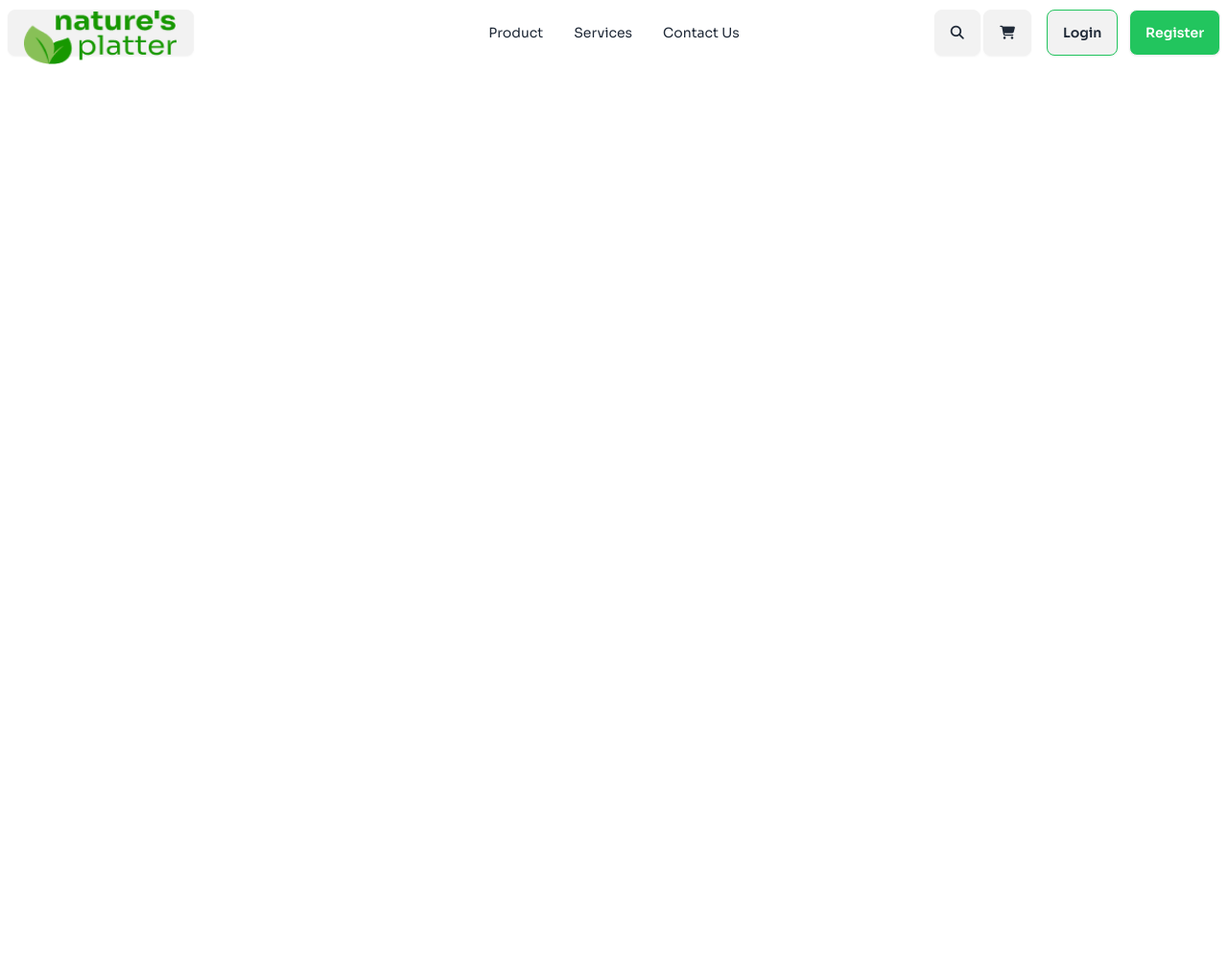
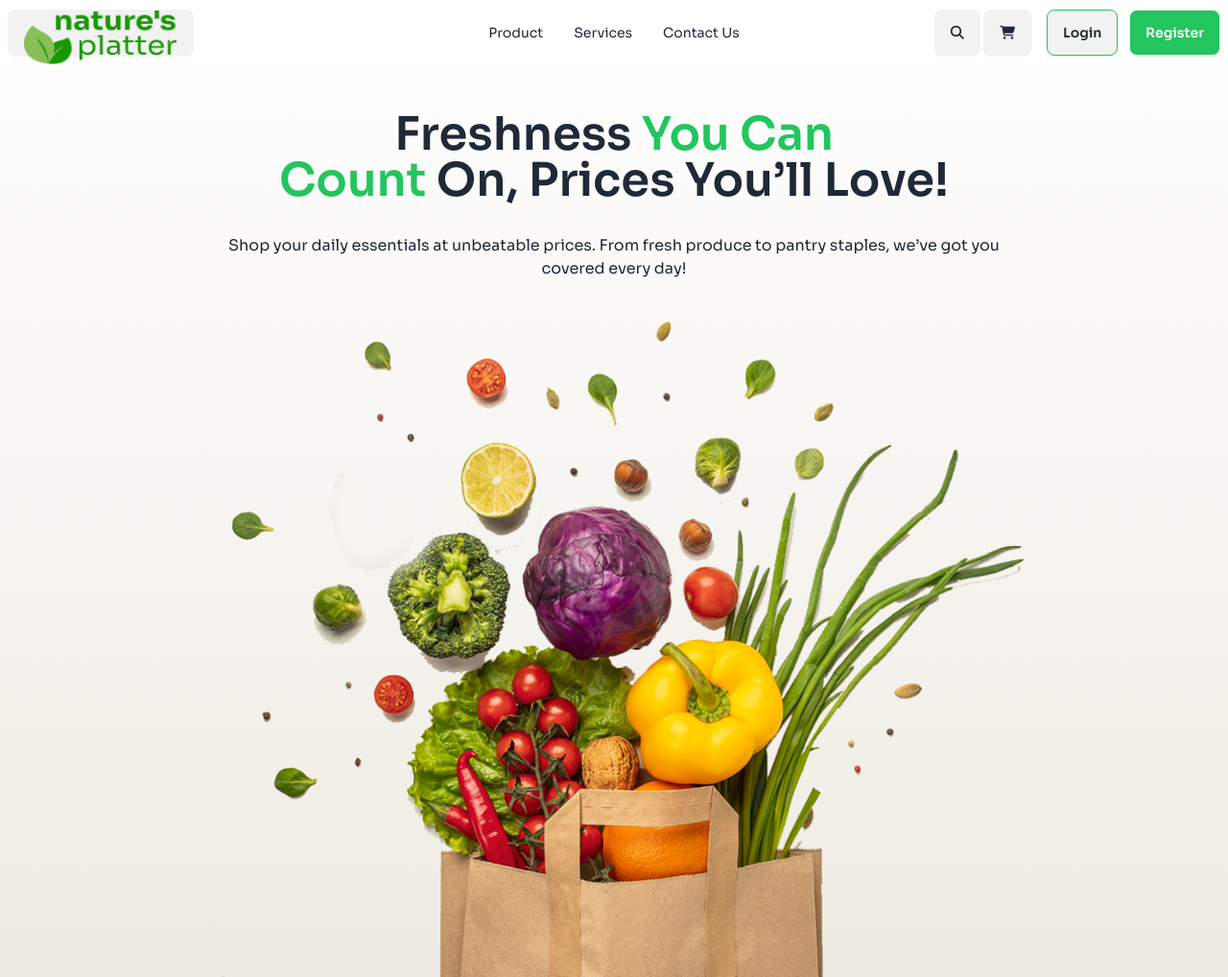
Before and after one commit to DipuBaroi/assignment3-0002, a plain HTML site: page index.html in a window 1280 px wide. Shown: the whole page at 96% size. Before the commit the page ends 800 px from the top, so only its background shows below. Drawn offline with nearby package versions, Linux system fonts and the light colour scheme.

Commit message:
banner section done

```diff
--- a/index.html
+++ b/index.html
@@ -26,7 +26,7 @@
       </script>
 </head>
 <body class="font-sora">
-    <header class="bg-gradient-to-t  from-[#EFEBE3] to-[#ffffff]">
+    <header class="bg-gradient-to-t  from-[#EFEBE3] to-[#ffffff mb-32]">
         <!-- navbar section -->
        <nav class="mb-12">
         <div class="navbar bg-base-100">
@@ -82,6 +82,14 @@
           </div>
        </nav>
        <!-- banner section -->
+       <section>
+            <div class="w-2/3 mx-auto text-center">
+                <h1 class="text-5xl font-semibold mb-8">Freshness <span class="text-green-500">You Can <br>
+                    Count</span>  On, Prices You’ll Love!</h1>
+                <p class="mb-8">Shop your daily essentials at unbeatable prices. From fresh produce to pantry staples, we’ve got you covered every day!</p>
+                <img src="assets/hero-vegetables.png" alt="">
+            </div>
+       </section>
 
     </header>
     <main>
```
